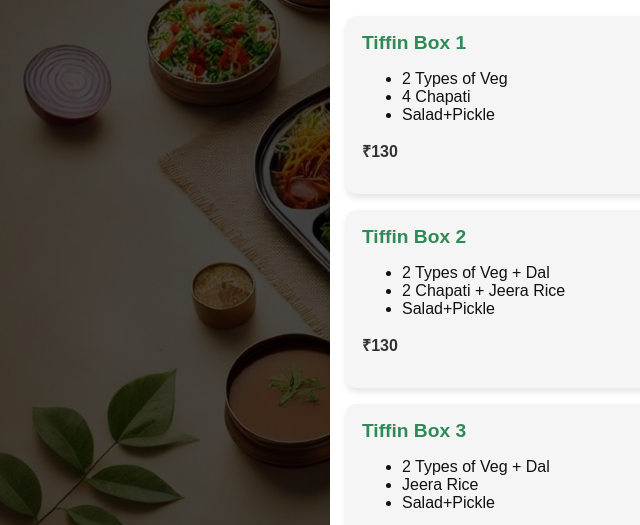
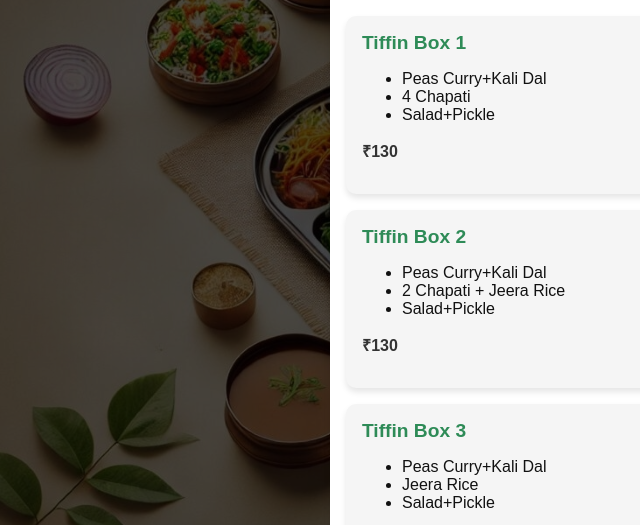
Before and after one commit to shashank-karmali/liveproject, a plain HTML site: page index.html in a window 1280 px wide. Shown: the part 274-799 px from the top of the page, 10-650 px from the left. Drawn offline with Linux system fonts and the light colour scheme.

Commit message:
Update index.html

```diff
--- a/index.html
+++ b/index.html
@@ -23,7 +23,7 @@
                 <div class="tiffin-info">
                     <h3>Tiffin Box 1</h3>
                     <ul>
-                        <li>2 Types of Veg</li>
+                        <li>Peas Curry+Kali Dal</li>
                         <li>4 Chapati</li>
                         <li>Salad+Pickle</li>
                     </ul>
@@ -41,7 +41,7 @@
                 <div class="tiffin-info">
                     <h3>Tiffin Box 2</h3>
                     <ul>
-                        <li>2 Types of Veg + Dal</li>
+                        <li>Peas Curry+Kali Dal</li>
                         <li>2 Chapati + Jeera Rice</li>
                         <li>Salad+Pickle</li>
                     </ul>
@@ -59,7 +59,7 @@
                 <div class="tiffin-info">
                     <h3>Tiffin Box 3</h3>
                     <ul>
-                        <li>2 Types of Veg + Dal</li></li>
+                        <li>Peas Curry+Kali Dal</li></li>
                         <li>Jeera Rice</li>
                         <li>Salad+Pickle</li>
                     </ul>
```
